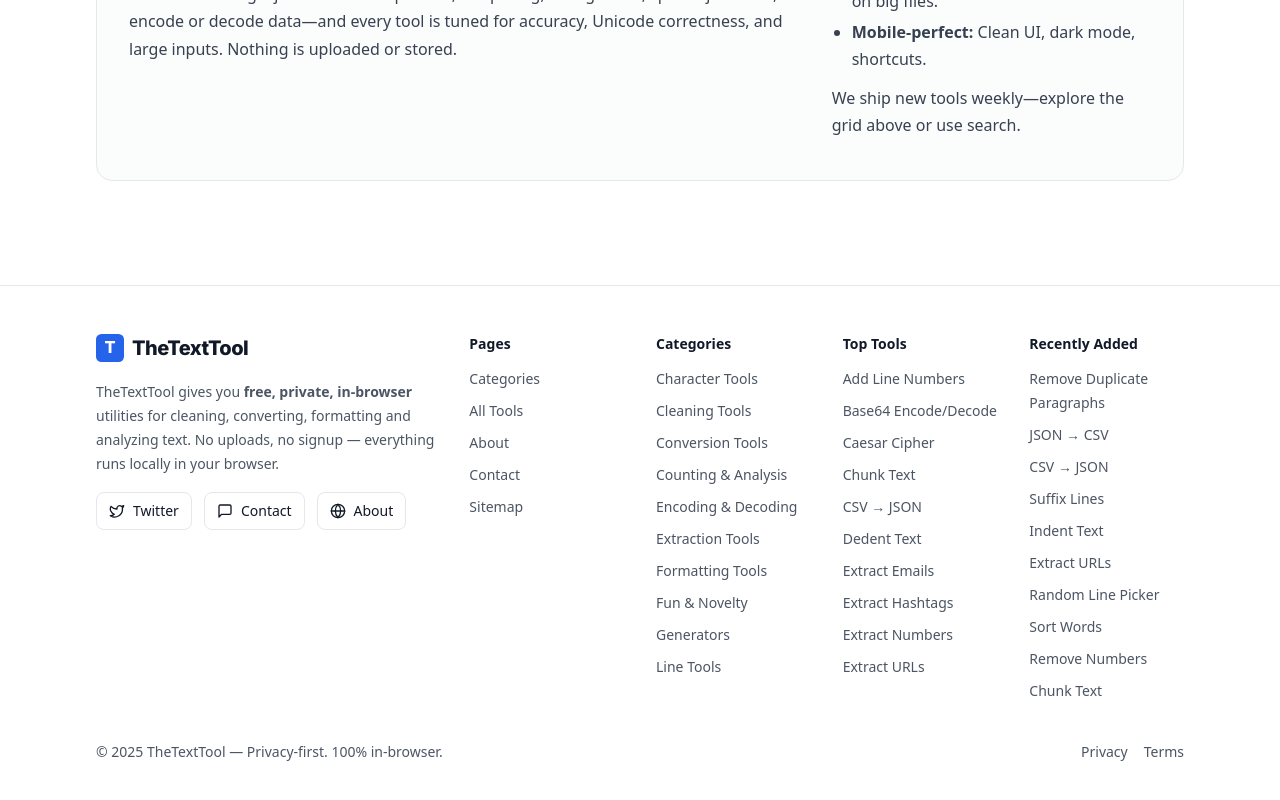
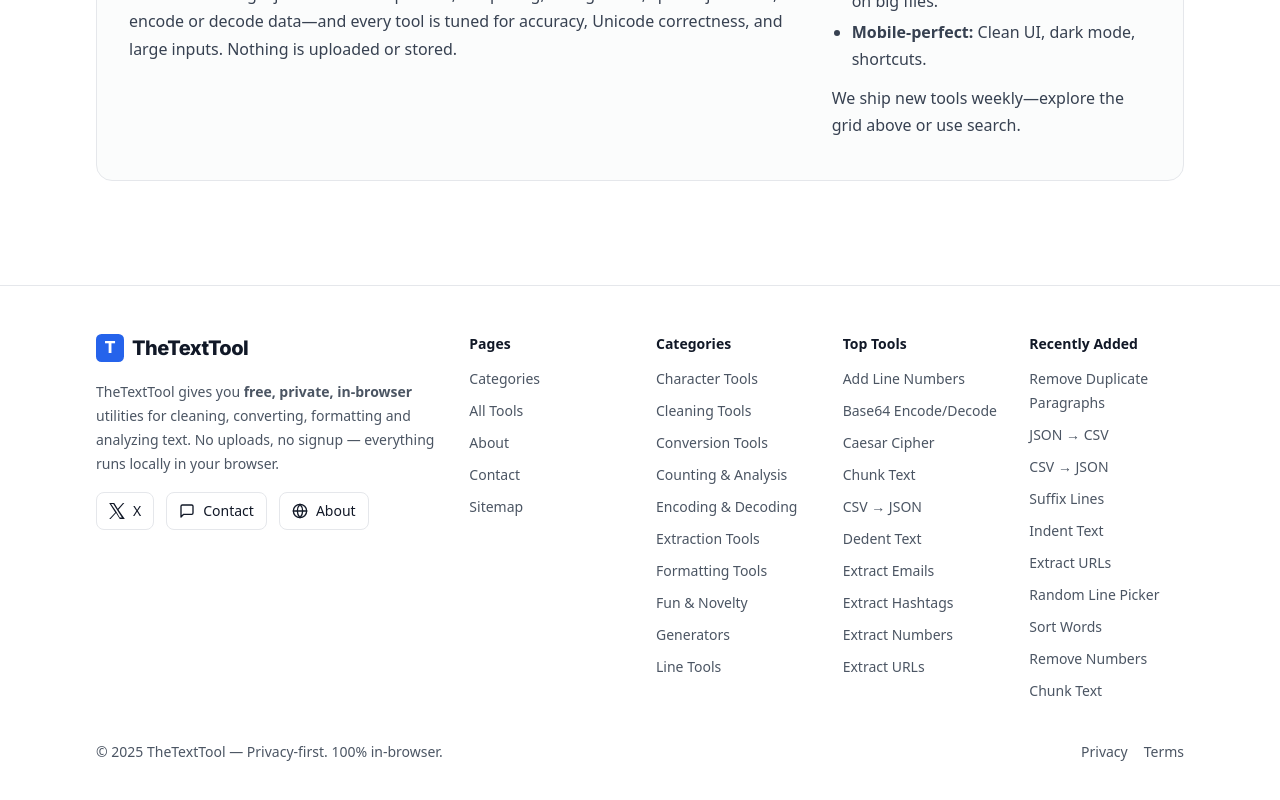
Before and after one commit to Mohammad-Buraq/texttool, a Next.js app: page / in a window 1280 px wide. Shown: the part 1465-2265 px from the top of the page. Built offline with nearby package versions, Linux system fonts and the light colour scheme; no server answers.

Commit message:
Header and Footer changes

```diff
--- a/components/SiteFooter.jsx
+++ b/components/SiteFooter.jsx
@@ -33,10 +33,17 @@
             </p>
             <div className="mt-4 flex flex-wrap gap-3">
 
-              <a href="https://x.com/thetexttool" target="_blank" rel="noopener" aria-label="Twitter/X"
-                 className="inline-flex items-center gap-2 rounded-lg border border-gray-200 dark:border-gray-800 px-3 py-2 text-sm hover:bg-gray-50 dark:hover:bg-gray-900">
-                <Twitter className="w-4 h-4" /> Twitter
-              </a>
+              <a href="https://x.com/thetexttool"
+                    target="_blank"
+                    rel="noopener"
+                    aria-label="Follow us on X"
+                    className="inline-flex items-center gap-2 rounded-lg border border-gray-200 dark:border-gray-800 px-3 py-2 text-sm hover:bg-gray-50 dark:hover:bg-gray-900">
+                    <svg xmlns="http://www.w3.org/2000/svg" className="w-4 h-4" viewBox="0 0 1200 1227" fill="currentColor" role="img" aria-hidden="true">
+                        <path d="M714.163 519.284 1160.89 0h-108.67L661.335 444.76 388.69 0H0l466.993 729.863L0 1226.7h108.669l415.89-466.88 289.022 466.88H1200L714.163 519.284Zm-147.77 165.688-48.35-74.618L147.781 80h166.739l229.498 355.55 48.35 74.618 384.262 596.883H809.891L566.393 684.972Z"/>
+                    </svg>
+                    X
+               </a>
+
               <a href="/contact" aria-label="Contact"
                  className="inline-flex items-center gap-2 rounded-lg border border-gray-200 dark:border-gray-800 px-3 py-2 text-sm hover:bg-gray-50 dark:hover:bg-gray-900">
                 <MessageSquare className="w-4 h-4" /> Contact
```
